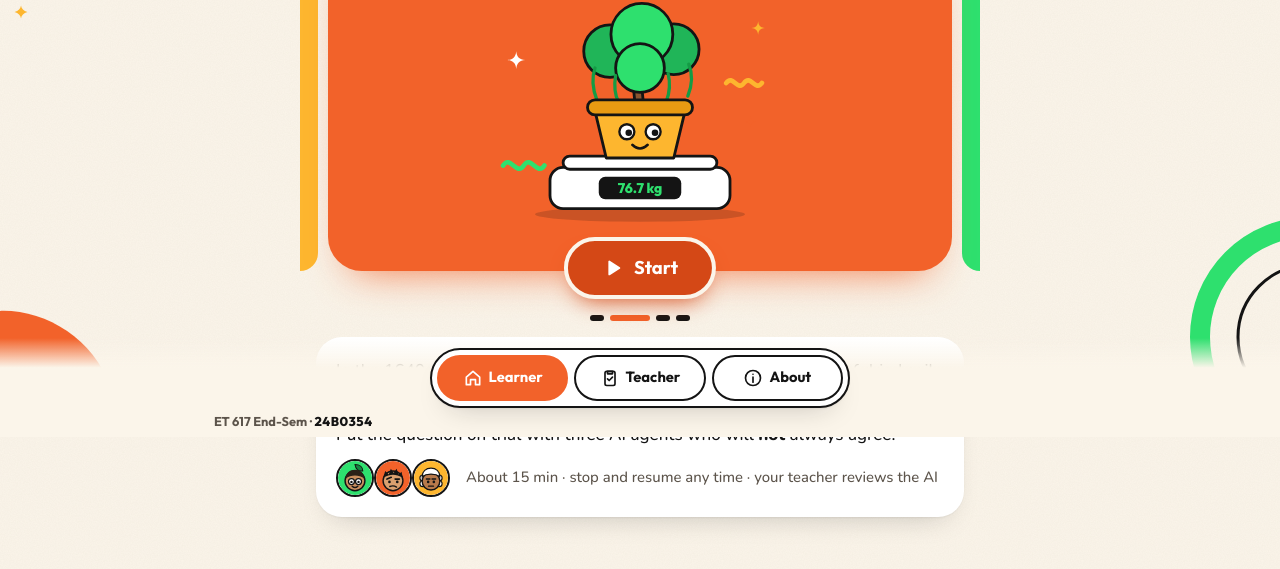
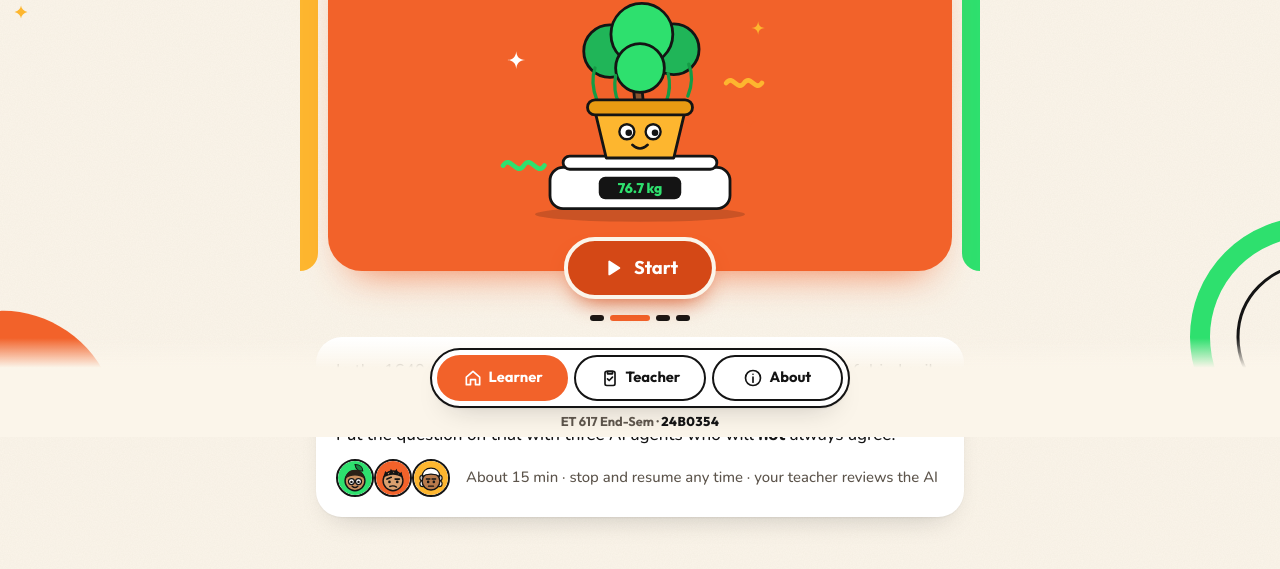
Before and after one commit to devilevil100/et617-endsem-24b0354, a plain HTML site: page index.html in a window 1280 px wide. Shown: the part 363-932 px from the top of the page. Drawn offline with nearby package versions, Linux system fonts and the light colour scheme.

Commit message:
Centre identity line under the dock

```diff
--- a/index.html
+++ b/index.html
@@ -168,7 +168,7 @@
   .dock a { flex: 1; display: flex; align-items: center; justify-content: center; gap: 6px; min-height: 46px; border-radius: 999px; border: 2px solid var(--ink); color: var(--ink); text-decoration: none; font: 700 .92rem/1 var(--display); }
   .dock a:hover { background: var(--amber-t); }
   .dock a.on { background: var(--orange); color: #fff; border-color: var(--orange); }
-  .id { text-align: center; margin: 6px 0 0; font: 700 .8rem/1.2 var(--display); color: var(--quiet); }
+  .id { text-align: center; max-width: none; margin: 6px 0 0; font: 700 .8rem/1.2 var(--display); color: var(--quiet); }
   .id b { color: var(--ink); letter-spacing: .04em; }
   @media (prefers-reduced-motion: reduce) { * { animation: none !important; transition: none !important; } }
 </style>
```
